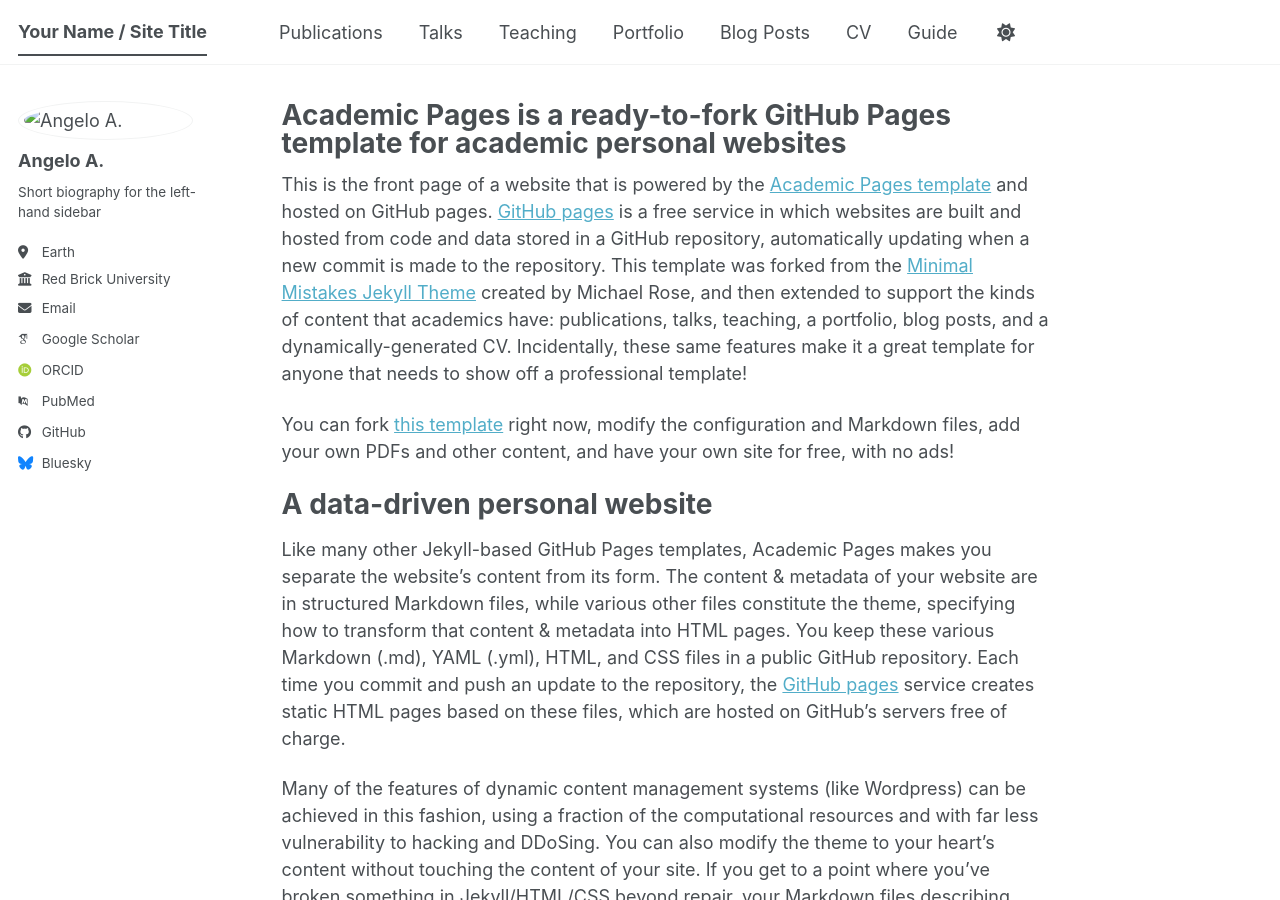
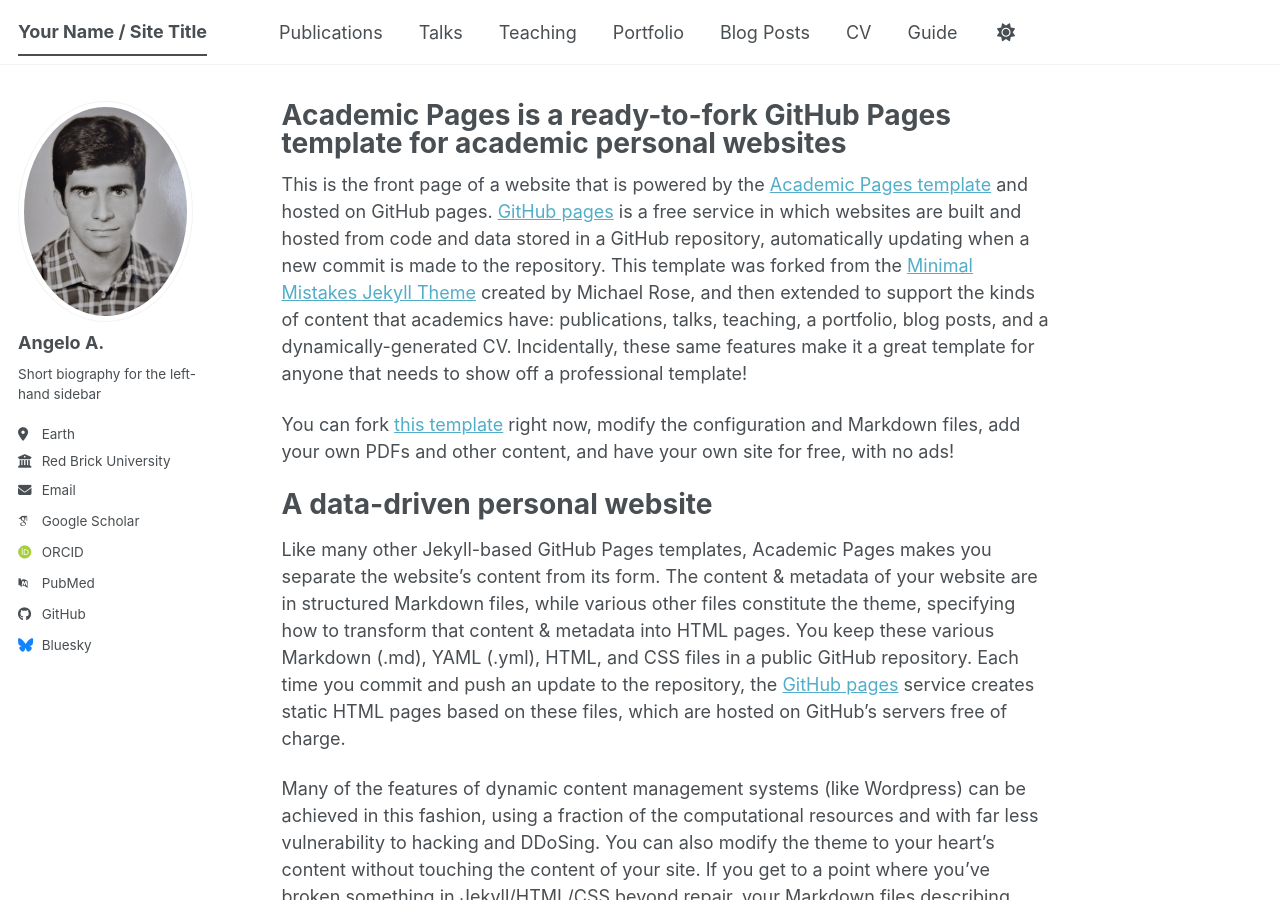
Before and after one commit to angeloalo/angeloalo.github.io, a Jekyll site: the page built from _pages/about.md, in a window 1280 px wide and 900 px high. Built offline with Jekyll 4.4.1, drawn with Linux system fonts in a browser that asks for light colours; some web fonts are replaced; a script bundle is joined from its source files by our own code; library files that are not in the unit come from our copies.

Commit message:
Update avatar path in configuration file

```diff
--- a/_config.yml
+++ b/_config.yml
@@ -23,7 +23,7 @@
 #               Additional customization can be done by editing /_includes/author-profile.html
 author:
   # Biographic information
-  avatar           : /images/profile.png
+  avatar           : profile.png
   name             : "Angelo A."
   pronouns         : # example: "she/her"
   bio              : "Short biography for the left-hand sidebar"
```
